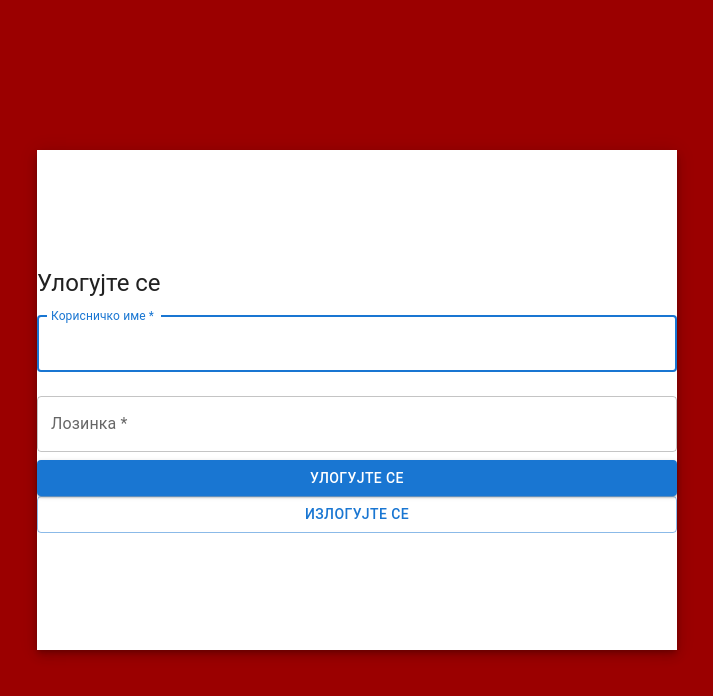
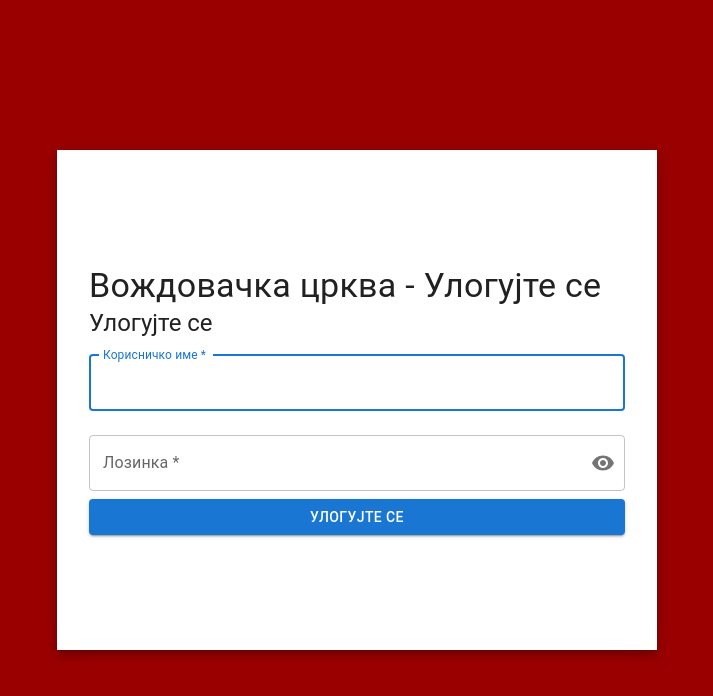
Before and after one commit to stefankuburovic/vozdovackacrkva, a React (Create React App) app: page /login in a window 1280 px wide. Shown: the top 696 px of the page, without its empty margins (283-996 px from the left). Built offline with nearby package versions, Linux system fonts and the light colour scheme; no server answers.

Commit message:
[FEAT|LOGIN] - Finished login functionality

```diff
--- a/src/admin/content/dashboards/Bogosluzenja/index.tsx
+++ b/src/admin/content/dashboards/Bogosluzenja/index.tsx
@@ -1,4 +1,4 @@
-import React, {useCallback, useContext, useEffect, useState} from 'react';
+import React, {useContext, useEffect, useState} from 'react';
 import {Helmet} from "react-helmet-async";
 import PageTitleWrapper from "../../../components/PageTitleWrapper";
 import {Avatar, Container, Divider} from "@mui/material";
--- /dev/null
+++ b/src/admin/contexts/AuthProvider.tsx
@@ -0,0 +1,66 @@
+import React, { createContext, useContext, useEffect, useState } from "react";
+import {
+    signInWithEmailAndPassword,
+    onAuthStateChanged,
+    signOut,
+} from "firebase/auth";
+import { auth } from "../firebase";
+import { User } from "firebase/auth";
+import {UserCredential} from "@firebase/auth";
+
+const AuthContext = createContext({
+    loginFunction: {} as (email: string, password: string) => Promise<UserCredential>,
+    logout: () => Promise.resolve(),
+    user: {} as User | null,
+    uid: '' as string | null,
+    isLoading: false,
+});
+
+export const AuthProvider = ({ children }: any) => {
+    const [user, setUser] = useState<User | null>(null);
+    const [uid, setUid] = useState<string | null>(null);
+    const [isLoading, setIsLoading] = useState(true);
+
+    useEffect(() => {
+        const listen = onAuthStateChanged(auth, (user: any) => {
+            console.log(user);
+            if (user) {
+                setUser(user);
+                setUid(user?.uid);
+            } else {
+                setUser(null);
+                setUid(null);
+            }
+
+            setIsLoading(false);
+        });
+
+        return () => {
+            listen();
+        };
+    }, []);
+
+    const loginFunction  = (email: string, password: string) => {
+        return signInWithEmailAndPassword(auth, email, password);
+    };
+
+    const logout = () => {
+        return signOut(auth);
+    };
+
+    return (
+        <AuthContext.Provider
+            value={{
+                loginFunction,
+                logout,
+                user,
+                uid,
+                isLoading,
+            }}
+        >
+            {children}
+        </AuthContext.Provider>
+    );
+};
+
+export const useAuth = () => useContext(AuthContext);
--- a/src/admin/layouts/SidebarLayout/Header/Userbox/index.tsx
+++ b/src/admin/layouts/SidebarLayout/Header/Userbox/index.tsx
@@ -1,6 +1,4 @@
 import { useRef, useState } from 'react';
-
-import { NavLink } from 'react-router-dom';
 
 import {
   Avatar,
@@ -9,20 +7,14 @@ import {
   Divider,
   Hidden,
   lighten,
-  List,
-  ListItem,
-  ListItemText,
   Popover,
   Typography
 } from '@mui/material';
 
-import InboxTwoToneIcon from '@mui/icons-material/InboxTwoTone';
 import { styled } from '@mui/material/styles';
 import ExpandMoreTwoToneIcon from '@mui/icons-material/ExpandMoreTwoTone';
-import AccountBoxTwoToneIcon from '@mui/icons-material/AccountBoxTwoTone';
 import LockOpenTwoToneIcon from '@mui/icons-material/LockOpenTwoTone';
-import AccountTreeTwoToneIcon from '@mui/icons-material/AccountTreeTwoTone';
-
+import {useAuth} from "../../../../contexts/AuthProvider";
 const UserBoxButton = styled(Button)(
   ({ theme }) => `
         padding-left: ${theme.spacing(1)};
@@ -60,10 +52,11 @@ const UserBoxDescription = styled(Typography)(
 
 function HeaderUserbox() {
   const user = {
-    name: 'Catherine Pike',
+    name: 'Администратор',
     avatar: '/static/images/avatars/1.jpg',
-    jobtitle: 'Project Manager'
+    jobtitle: 'Вождовачка црква'
   };
+  const {logout} = useAuth();
 
   const ref = useRef<any>(null);
   const [isOpen, setOpen] = useState<boolean>(false);
@@ -115,29 +108,11 @@ function HeaderUserbox() {
           </UserBoxText>
         </MenuUserBox>
         <Divider sx={{ mb: 0 }} />
-        <List sx={{ p: 1 }} component="nav">
-          <ListItem button to="/management/profile/details" component={NavLink}>
-            <AccountBoxTwoToneIcon fontSize="small" />
-            <ListItemText primary="My Profile" />
-          </ListItem>
-          <ListItem button to="/dashboards/messenger" component={NavLink}>
-            <InboxTwoToneIcon fontSize="small" />
-            <ListItemText primary="Messenger" />
-          </ListItem>
-          <ListItem
-            button
-            to="/management/profile/settings"
-            component={NavLink}
-          >
-            <AccountTreeTwoToneIcon fontSize="small" />
-            <ListItemText primary="Account Settings" />
-          </ListItem>
-        </List>
         <Divider />
         <Box sx={{ m: 1 }}>
-          <Button color="primary" fullWidth>
+          <Button color="primary" fullWidth onClick={logout}>
             <LockOpenTwoToneIcon sx={{ mr: 1 }} />
-            Sign out
+            Одјавите се
           </Button>
         </Box>
       </Popover>
--- a/src/index.tsx
+++ b/src/index.tsx
@@ -2,7 +2,7 @@ import React, {lazy} from 'react';
 import ReactDOM from 'react-dom/client';
 import './index.css';
 import "yet-another-react-lightbox/styles.css";
-import {BrowserRouter, Navigate, useRoutes} from "react-router-dom";
+import {BrowserRouter,  Route, Routes, useRoutes} from "react-router-dom";
 import {HelmetProvider} from "react-helmet-async";
 import router from "./admin/router";
 import ThemeProvider from "./admin/theme/ThemeProvider";
@@ -10,16 +10,13 @@ import {CssBaseline} from "@mui/material";
 import {LocalizationProvider} from '@mui/x-date-pickers/LocalizationProvider/LocalizationProvider';
 import {AdapterDateFns} from "@mui/x-date-pickers/AdapterDateFns";
 import {SnackbarProvider} from "./admin/contexts/SnackbarContext";
-import {RouteObject} from "react-router";
+import {AuthProvider} from "./admin/contexts/AuthProvider";
+import ProtectedRoute from "./ProtectedRoute";
 
 const Layout = lazy(() => import('./vozdovacka-crkva/layouts/Layout'));
 const Home = lazy(() => import('./vozdovacka-crkva/pages/Home/Home'));
 const Riznica = lazy(() => import('./vozdovacka-crkva/pages/Riznica/Riznica'));
 const Login = lazy(() => import('./vozdovacka-crkva/pages/Login/Login'));
-
-interface ProtectedRouteProps {
-    routes: RouteObject[];
-}
 
 export const ApiUrlContext = React.createContext<string | undefined>('');
 
@@ -36,26 +33,25 @@ const AuthRoutes = () => {
     );
 }
 export default function App() {
-    const isAuthenticated = false;
-
-    const routes = [
-        { path: '/', element: <Layout/>,
-            children: [
-                { index: true, element: <Home/> },
-                { path: 'riznica', element: <Riznica/> },
-            ]
-        },
-        { path: 'login', element: <Login/> },
-        { path: '*', element: <Navigate to="/login" replace /> },
-        {path:"vzdadmin/*", element: isAuthenticated ?  <AuthRoutes/> : <Navigate to="/login" replace /> }
-    ];
-
     return (
         <ApiUrlContext.Provider value={process.env.REACT_APP_API_URL}>
             <SnackbarProvider>
                 <HelmetProvider>
                     <BrowserRouter>
-                        <RoutesComponent routes={routes} />
+                        <AuthProvider>
+                            <Routes>
+                                <Route path="/" element={<Layout/>}>
+                                    <Route index element={<Home/>}/>
+                                    <Route path="/riznica" element={<Riznica/>}/>
+                                </Route>
+                                <Route path="/login" element={<Login/>}/>
+                                <Route path="/vzdadmin/*" element={
+                                    <ProtectedRoute>
+                                        <AuthRoutes  />
+                                    </ProtectedRoute>
+                                }/>
+                            </Routes>
+                        </AuthProvider>
                     </BrowserRouter>
                 </HelmetProvider>
             </SnackbarProvider>
@@ -63,9 +59,5 @@ export default function App() {
     );
 }
 
-const RoutesComponent = ({ routes }: ProtectedRouteProps) => {
-    return useRoutes(routes);
-}
-
 const root = ReactDOM.createRoot(document.getElementById('root') as HTMLElement);
 root.render(<App/>);
--- /dev/null
+++ b/src/vozdovacka-crkva/pages/Login/Login.css
@@ -0,0 +1,5 @@
+.login-page {
+  background: #9b0000;
+}
+
+/*# sourceMappingURL=Login.css.map */
--- a/src/vozdovacka-crkva/pages/Login/Login.scss
+++ b/src/vozdovacka-crkva/pages/Login/Login.scss
@@ -1,3 +1,3 @@
-#root {
-  background: rgb(var(--red));
+.login-page {
+  background: #9b0000;
 }
--- a/src/vozdovacka-crkva/pages/Login/Login.tsx
+++ b/src/vozdovacka-crkva/pages/Login/Login.tsx
@@ -1,11 +1,34 @@
-import React, { useState } from 'react';
-import { Button, TextField, Grid, Paper, Typography } from '@mui/material';
+import React, {useEffect, useState} from 'react';
+import {Button, TextField, Grid, Paper, Typography, Box, InputAdornment, IconButton} from '@mui/material';
 import AuthService from "../../../admin/services/AuthService";
 
 import './Login.scss';
+import {useAuth} from "../../../admin/contexts/AuthProvider";
+import { useNavigate } from 'react-router-dom';
+import {Visibility, VisibilityOff} from "@mui/icons-material";
 const Login: React.FC = () => {
+    const { user, loginFunction } = useAuth();
+    const navigate = useNavigate();
+
+    useEffect(() => {
+        if (user) {
+            navigate('/vzdadmin/bogosluzenja');
+        }
+    }, [user, navigate]);
+
     const [username, setUsername] = useState('');
     const [password, setPassword] = useState('');
+    const [showPassword, setShowPassword] = useState(false);
+
+    const handleLogin = async (e: any) => {
+        e.preventDefault();
+        try {
+           await loginFunction(username, password);
+            navigate('/vzdadmin/bogosluzenja');
+        } catch (error) {
+            console.error(error);
+        }
+    };
 
     const handleUsernameChange = (event: React.ChangeEvent<HTMLInputElement>) => {
         setUsername(event.target.value);
@@ -14,18 +37,20 @@ const Login: React.FC = () => {
     const handlePasswordChange = (event: React.ChangeEvent<HTMLInputElement>) => {
         setPassword(event.target.value);
     };
-
-    const handleSubmit = async (event: React.FormEvent) => {
-        event.preventDefault();
-        await AuthService.login(username, password);
+    const handleClickShowPassword = () => {
+        setShowPassword(!showPassword);
     };
 
     return (
+        <Box className="login-page">
             <Grid container justifyContent="center" style={{ height: '100vh', minWidth: '100vw', display: 'flex', justifyContent: 'center', alignItems: 'center' }}>
-            <Grid item xs={12} sm={8} md={6} component={Paper} elevation={6} square>
-                <Grid container alignItems="center" justifyContent="center" style={{ height: '500px'}}>
-                    <form onSubmit={handleSubmit}>
-                        <Typography component="h1" variant="h5">
+                <Grid item xs={12} sm={8} md={6} component={Paper} elevation={6} square style={{maxWidth: "600px"}}>
+                    <Grid container alignItems="center" justifyContent="center" style={{ height: '500px',  padding: "2rem"}}>
+                        <form onSubmit={handleLogin}>
+                            <Typography component="h2"  variant="h4"  sx={{ flexGrow: 1 }}>
+                                Вождовачка црква - Улогујте се
+                            </Typography>
+                            <Typography component="h4" variant="h5">
                                 Улогујте се
                             </Typography>
                             <TextField
@@ -46,11 +71,24 @@ const Login: React.FC = () => {
                                 fullWidth
                                 name="password"
                                 label="Лозинка *"
-                            type="password"
+                                type={showPassword ? "text" : "password"}
                                 id="password"
                                 autoComplete="current-password"
                                 value={password}
                                 onChange={handlePasswordChange}
+                                InputProps={{
+                                    endAdornment: (
+                                        <InputAdornment position="end">
+                                            <IconButton
+                                                aria-label="toggle password visibility"
+                                                onClick={handleClickShowPassword}
+                                                edge="end"
+                                            >
+                                                {showPassword ? <VisibilityOff /> : <Visibility />}
+                                            </IconButton>
+                                        </InputAdornment>
+                                    ),
+                                }}
                             />
                             <Button
                                 type="submit"
@@ -60,19 +98,11 @@ const Login: React.FC = () => {
                             >
                                 Улогујте се
                             </Button>
-                        <Button
-                            type="button"
-                            fullWidth
-                            variant="outlined"
-                            color="primary"
-                            onClick={() => AuthService.logout()}
-                        >
-                            Излогујте се
-                        </Button>
                         </form>
                     </Grid>
                 </Grid>
             </Grid>
+        </Box>
     );
 };
 
```
Also changed, not shown: src/ProtectedRoute.tsx (+21 -14 lines), src/admin/layouts/SidebarLayout/Header/index.tsx (+9 -1 lines), 1 other file (tests, documents, lock files or other folders). Lines whose indentation alone changed are shown as unchanged.
